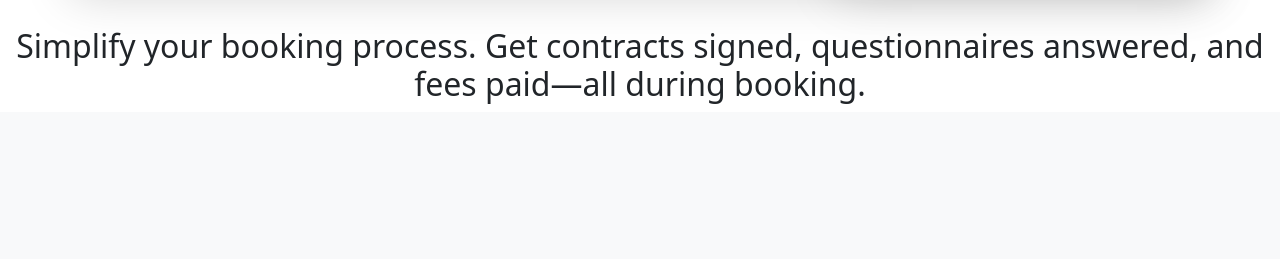
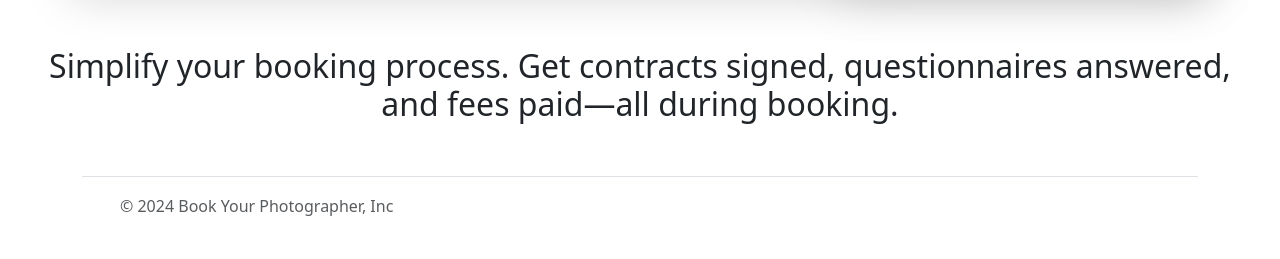
Before and after one commit to 21abhaya/byp, a Django app: page / in a window 1280 px wide. Shown: the part 715-974 px from the top of the page. Before the commit the page ends 819 px from the top, so only its background shows below. Run offline with Django 5.2, Linux system fonts and the light colour scheme.

Commit message:
footer added

```diff
--- a/templates/frontend/homepage.html
+++ b/templates/frontend/homepage.html
@@ -75,8 +75,25 @@
         </div>
       </div>
     </div>
-    <div class="max-w-screen-2xl p-6 lg:px-12 -mt-24 mx-auto"><div class="lg:w-8/12 mx-auto text-center"><div style="opacity: 1; transform: none;"><h2 class="text-serif text-2xl lg:text-4xl lg:leading-normal leading-normal">Simplify your booking process. Get contracts signed, questionnaires answered, and fees paid—all during booking.</h2></div></div></div>
+    <div class="max-w-screen-2xl p-6 lg:px-12 -mt-24 mx-auto" style="padding: 20px; padding-left: 20px; padding-right: 20px;"><div class="lg:w-8/12 mx-auto text-center"><div style="opacity: 1; transform: none; text-align: center;"><h2 class="text-serif text-2xl lg:text-4xl lg:leading-normal leading-normal">Simplify your booking process. Get contracts signed, questionnaires answered, and fees paid—all during booking.</h2></div></div></div>
   </main>
+  <div class="gap" style="margin: 10px;"></div>
+  <div class="container">
+    <footer class="d-flex flex-wrap justify-content-between align-items-center py-3 my-4 border-top">
+      <div class="col-md-4 d-flex align-items-center">
+        <a href="/" class="mb-3 me-2 mb-md-0 text-body-secondary text-decoration-none lh-1">
+          <svg class="bi" width="30" height="24"><use xlink:href="#bootstrap"></use></svg>
+        </a>
+        <span class="mb-3 mb-md-0 text-body-secondary">© 2024 Book Your Photographer, Inc</span>
+      </div>
+
+      <ul class="nav col-md-4 justify-content-end list-unstyled d-flex">
+        <li class="ms-3"><a class="text-body-secondary" href="#"><svg class="bi" width="24" height="24"><use xlink:href="#twitter"></use></svg></a></li>
+        <li class="ms-3"><a class="text-body-secondary" href="#"><svg class="bi" width="24" height="24"><use xlink:href="#instagram"></use></svg></a></li>
+        <li class="ms-3"><a class="text-body-secondary" href="#"><svg class="bi" width="24" height="24"><use xlink:href="#facebook"></use></svg></a></li>
+      </ul>
+    </footer>
+  </div>
   <script src="https://cdn.jsdelivr.net/npm/bootstrap@5.3.3/dist/js/bootstrap.bundle.min.js" integrity="sha384-YvpcrYf0tY3lHB60NNkmXc5s9fDVZLESaAA55NDzOxhy9GkcIdslK1eN7N6jIeHz" crossorigin="anonymous"></script>
 </body>
 </html>
```
